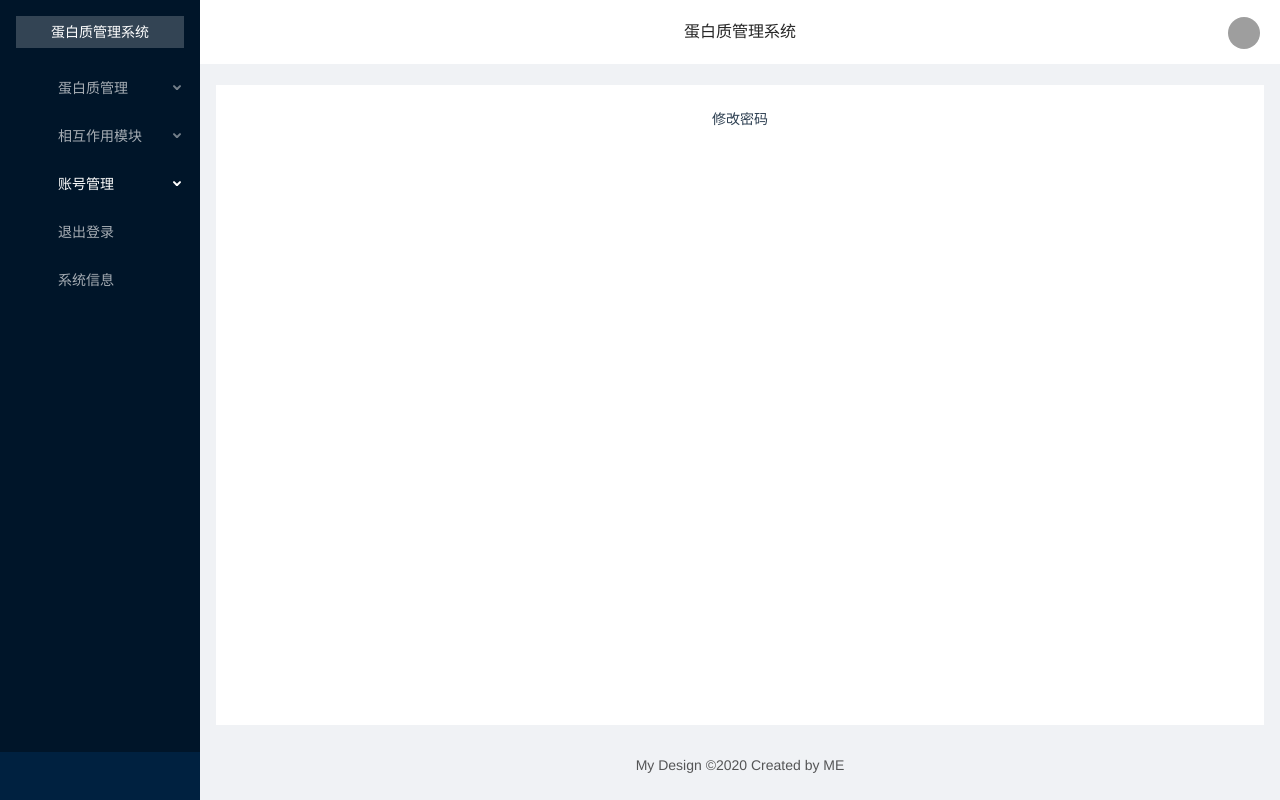
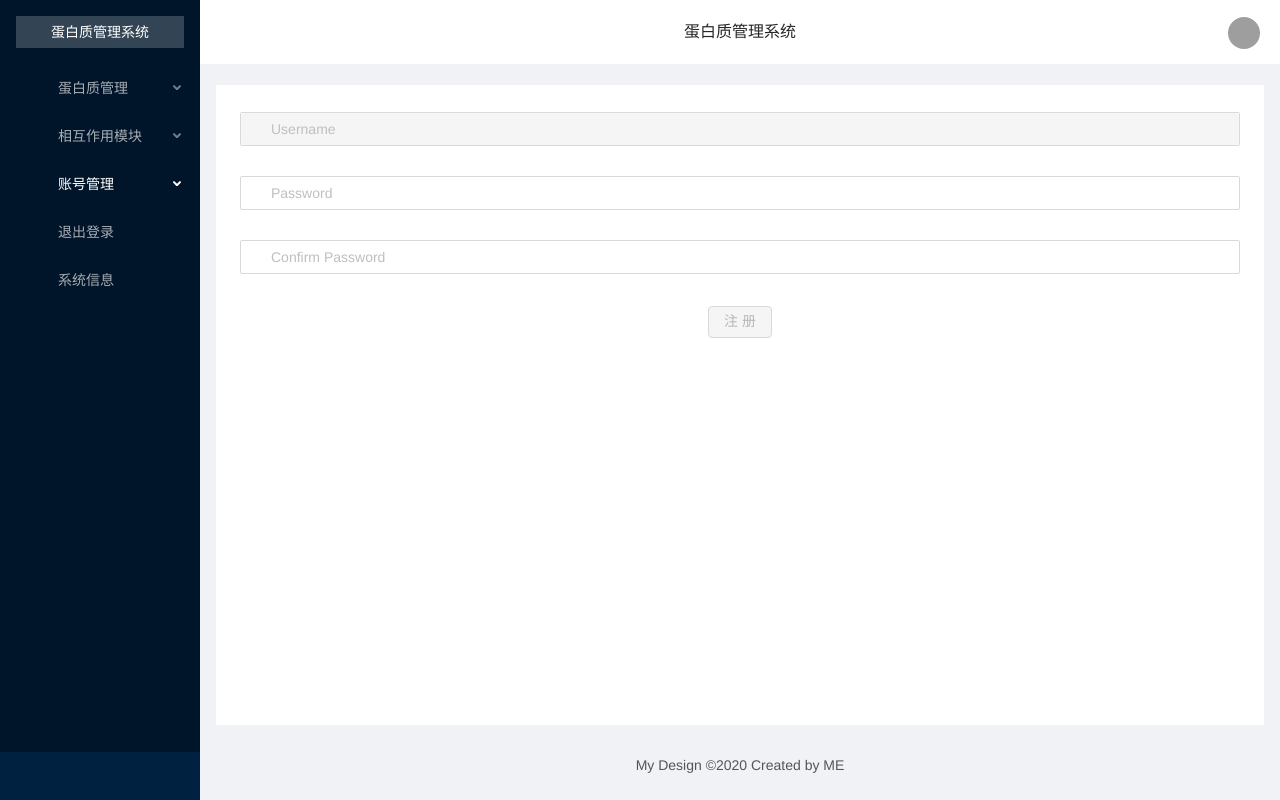
Before and after one commit to Forkeep/Protein-Manage, a Vue app: page /user-manage/change-pwd in a window 1280 px wide. Built offline with nearby package versions, Linux system fonts and the light colour scheme; grey boxes are pictures that could not be loaded.

Commit message:
区分普通用户和管理员

```diff
--- a/src/views/Login.vue
+++ b/src/views/Login.vue
@@ -16,15 +16,14 @@
         <a-form-item>
           <div class="login-or-register">
             <div>
-              <router-link class="to-login" to="/system-introduce">
               <a-button
                 type="primary"
                 html-type="submit"
                 :disabled="hasErrors"
+                @click="loginUser"
               >
                 登录
               </a-button>
-              </router-link>
             </div>
             <div>
               <router-link class="to-register" to="/user/register">
@@ -59,7 +58,7 @@ export default {
     };
   },
   mounted() {
-    this.userList = JSON.parse(window.localStorage.getItem('user') || '[{"userName":"admin","password":"123"},{"userName":"xiaoming","password":"123"}]');
+    this.userList = JSON.parse(window.localStorage.getItem('user') || '[{"userName":"admin","password":"123","admin":"1"},{"userName":"xiaoming","password":"123","admin":"0"}]');
     for (let i = 0; i < this.userList.length; i++) {
       this.userNameList.push(this.userList[i].userName)
     }
@@ -111,6 +110,10 @@ export default {
         }
       });
     },
+    loginUser(){
+      window.localStorage.setItem("currentUser",JSON.stringify(this.currentUser));
+      this.$router.push("/protein-manage");
+    }
   },
 };
 </script>
--- a/src/views/Register.vue
+++ b/src/views/Register.vue
@@ -117,6 +117,7 @@ export default {
           this.hasErrors = false;
         }
         this.currentUser.password = val;
+        this.currentUser.admin = "0";
       }
     }
   },
--- a/src/views/UserManage/ChangePwd.vue
+++ b/src/views/UserManage/ChangePwd.vue
@@ -1,7 +1,129 @@
 <template>
-  <div>修改密码</div>
+  <div>
+    <a-form
+      id="components-form-demo-normal-login"
+      :form="form"
+      class="login-form"
+      @submit="handleSubmit"
+    >
+      <a-form-item :validateStatus="userNameStatus" :help="userNameHelp">
+        <a-input placeholder="Username" v-model="userName" disabled>
+          <a-icon slot="prefix" type="user" style="color: rgba(0,0,0,.25)" />
+        </a-input>
+      </a-form-item>
+      <a-form-item :validateStatus="passwordStatus" :help="passwordHelp">
+        <a-input type="password" placeholder="Password" v-model="password">
+          <a-icon slot="prefix" type="lock" style="color: rgba(0,0,0,.25)" />
+        </a-input>
+      </a-form-item>
+      <a-form-item :validateStatus="confirmStatus" :help="confirmHelp">
+        <a-input
+          type="password"
+          placeholder="Confirm Password"
+          v-model="confirmPwd"
+        >
+          <a-icon slot="prefix" type="lock" style="color: rgba(0,0,0,.25)" />
+        </a-input>
+      </a-form-item>
+      <a-form-item>
+        <a-button
+          type="primary"
+          class="login-form-button"
+          :disabled="hasErrors"
+          @click="registerUser"
+        >
+          注册
+        </a-button>
+      </a-form-item>
+    </a-form>
+  </div>
 </template>
 
-<script lang="js"></script>
+<script lang="js">
+export default {
+  data() {
+    return {
+      userNameStatus: "",
+      userNameHelp: "",
+      passwordStatus: "",
+      passwordHelp: "",
+      confirmStatus: "",
+      confirmHelp: "",
+      hasErrors: true,
+      userName: "",
+      password: "",
+      confirmPwd: "",
+      userList: [],
+      userNameList: [],
+      currentUser: {}
+    };
+  },
+  mounted() {
+    this.userList = JSON.parse(
+      window.localStorage.getItem("user") ||
+      '[{"userName":"admin","password":123},{"userName":"xiaoming","password":123}]'
+    );
+    for (let i = 0; i < this.userList.length; i++) {
+      this.userNameList.push(this.userList[i].userName);
+    }
+  },
+  watch: {
+    userName(val) {
+      if (this.userNameList.indexOf(val) >= 0) {
+        this.userNameStatus = "error";
+        this.userNameHelp = "用户已存在";
+        this.hasErrors = true;
+      } else {
+        this.userNameStatus = "";
+        this.userNameHelp = "";
+        this.currentUser.userName = val;
+      }
+    },
+    password() {
+      this.hasErrors = true;
+    },
+    confirmPwd(val) {
+      if (val !== this.password.toString()) {
+        this.confirmStatus = "error";
+        this.confirmHelp = "请确认密码两次相同";
+        this.hasErrors = true;
+      } else {
+        this.confirmStatus = "";
+        this.confirmHelp = "";
+        if (
+          this.passwordStatus === "" &&
+          this.userNameStatus === "" &&
+          this.confirmStatus === ""
+        ) {
+          this.hasErrors = false;
+        }
+        this.currentUser.password = val;
+      }
+    }
+  },
+  beforeCreate() {
+    this.form = this.$form.createForm(this, { name: "normal_login" });
+  },
+  methods: {
+    handleSubmit(e) {
+      e.preventDefault();
+      this.form.validateFields((err, values) => {
+        if (!err) {
+          console.log("Received values of form: ", values);
+        }
+      });
+    },
+    registerUser() {
+      this.userList.push(this.currentUser);
+      console.log(this.currentUser);
+      window.localStorage.setItem("user", JSON.stringify(this.userList));
+      this.confirmPwd = "";
+      this.password = "";
+      this.userName = "";
+      this.$router.push("/user");
+    }
+  }
+};
+</script>
 
 <style lang="scss" scoped></style>
```
Lines whose indentation alone changed are shown as unchanged.
